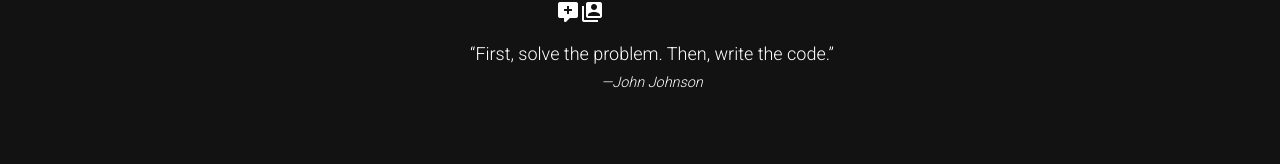
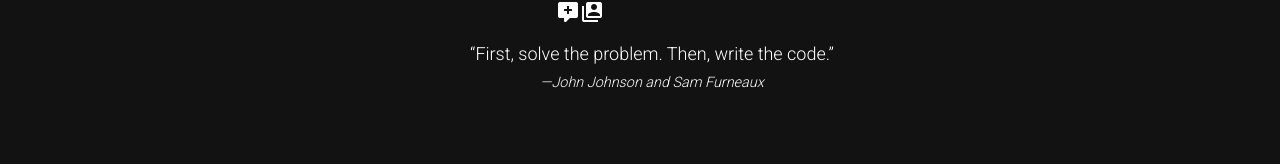
Before and after one commit to goldenfaeron/MyNuxtApp, a Nuxt app: page /inspire in a window 1280 px wide. Shown: the part 200-364 px from the top of the page. Built offline with nearby package versions, Linux system fonts and the light colour scheme.

Commit message:
added some text

```diff
--- a/pages/inspire.vue
+++ b/pages/inspire.vue
@@ -9,7 +9,7 @@
 					&#8220;First, solve the problem. Then, write the code.&#8221;
 					<footer>
 						<small>
-							<em>&mdash;John Johnson</em>
+							<em>&mdash;John Johnson and Sam Furneaux</em>
 						</small>
 					</footer>
 				</blockquote>
```
